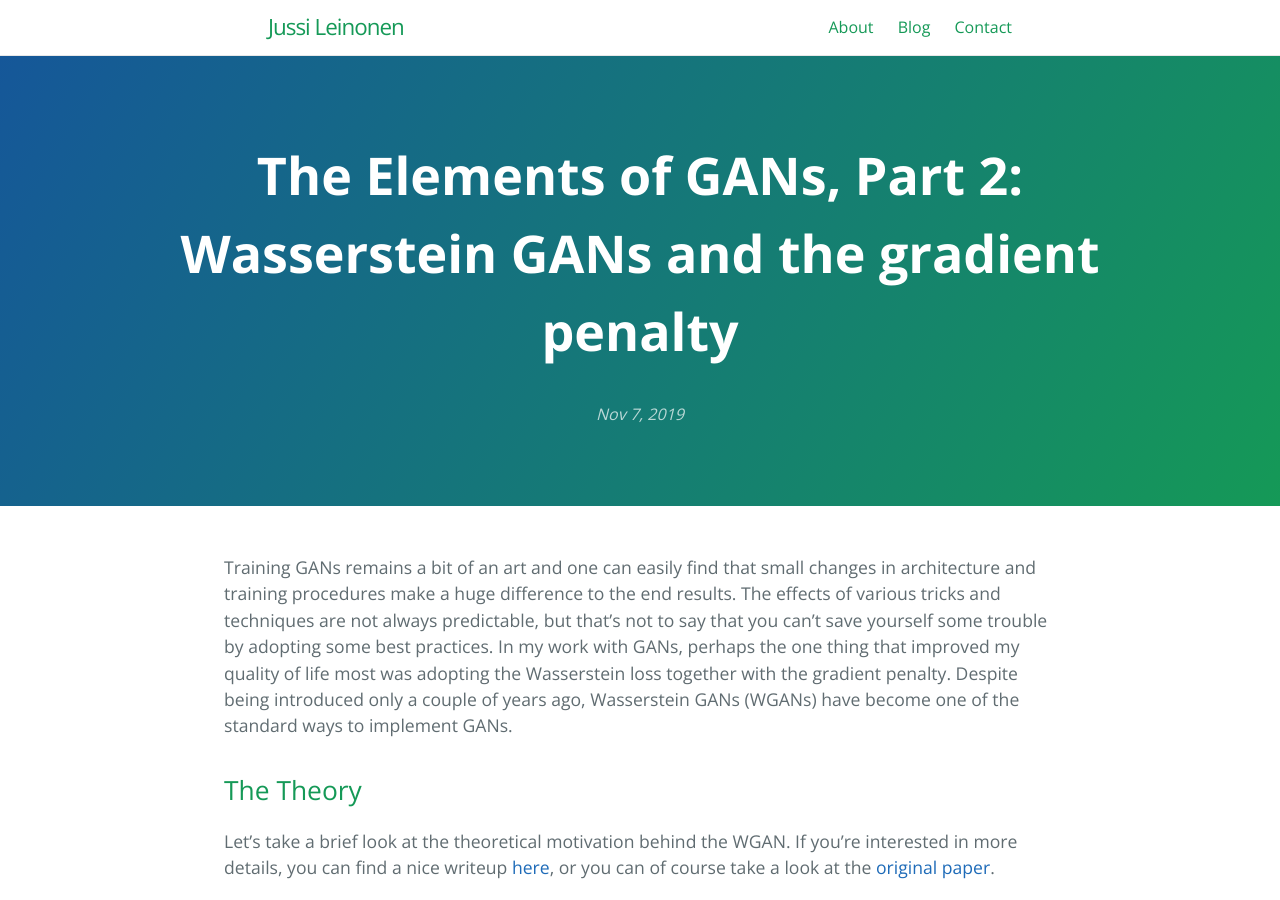
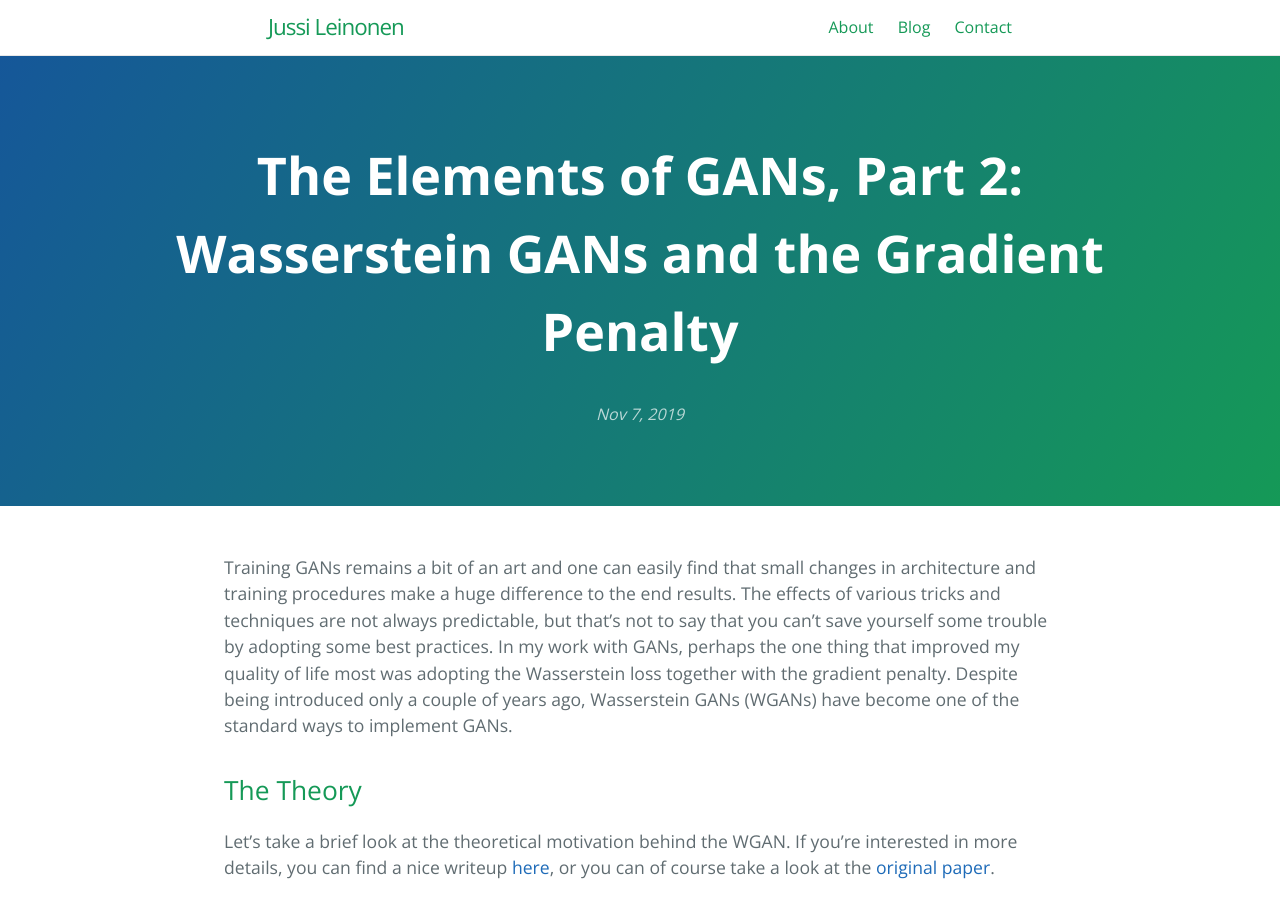
Before and after one commit to jleinonen/jleinonen.github.io, a Jekyll site: the page built from _posts/2019-11-07-gan-elements-2.md, in a window 1280 px wide and 900 px high. Built offline with Jekyll 4.4.1, drawn with Linux system fonts in a browser that asks for light colours; formulas are drawn with MathJax 3.

```diff
--- a/_posts/2019-11-07-gan-elements-2.md
+++ b/_posts/2019-11-07-gan-elements-2.md
@@ -1,6 +1,6 @@
 ---
 layout: post
-title:  "The Elements of GANs, Part 2: Wasserstein GANs and the gradient penalty"
+title:  "The Elements of GANs, Part 2: Wasserstein GANs and the Gradient Penalty"
 date:   2019-11-07
 usemath: true
 ---
```
